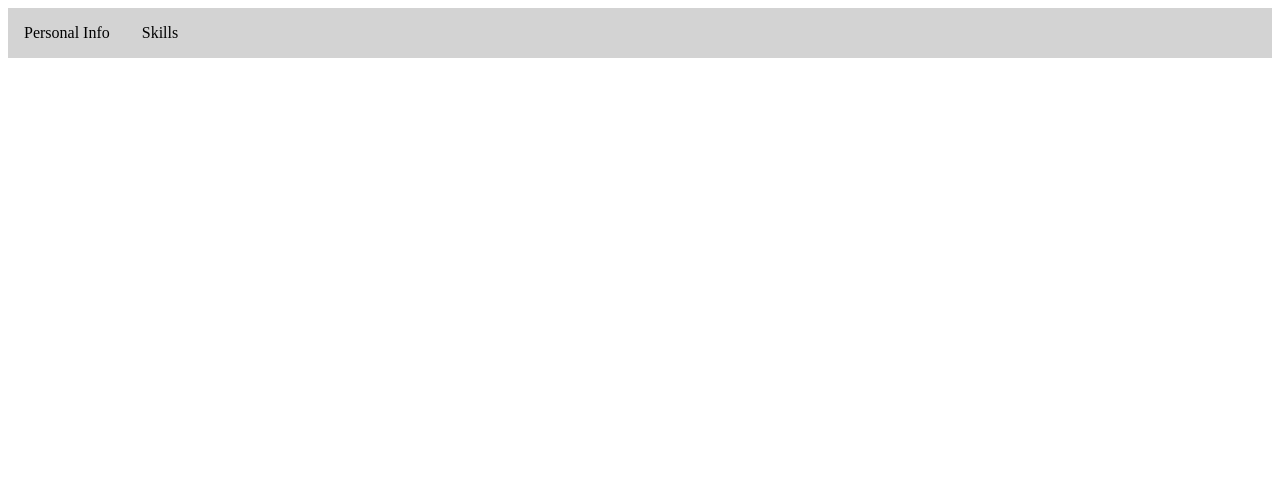
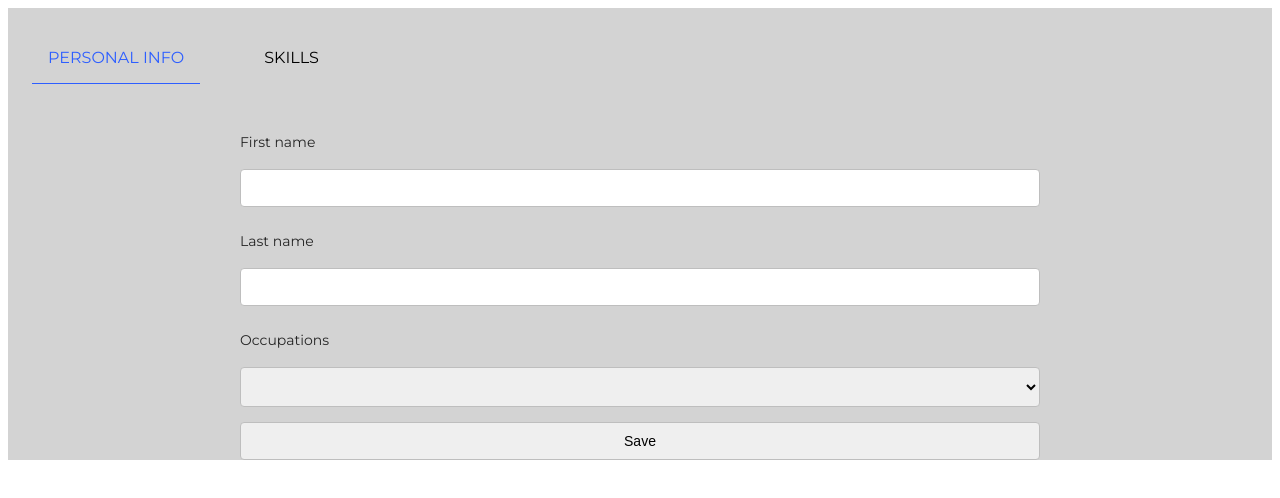
Before and after one commit to johnsvanda/PeopleApp, a React app: page / in a window 1280 px wide. Built offline with nearby package versions, Linux system fonts and the light colour scheme.

Commit message:
logic implemented

```diff
--- a/package.json
+++ b/package.json
@@ -10,6 +10,7 @@
     "node-sass": "^5.0.0",
     "react": "^17.0.2",
     "react-dom": "^17.0.2",
+    "react-hook-form": "^6.15.5",
     "react-redux": "^7.2.3",
     "react-scripts": "4.0.3",
     "redux": "^4.0.5",
--- a/public/index.html
+++ b/public/index.html
@@ -1,14 +1,14 @@
 <!DOCTYPE html>
 <html lang="en">
+
 <head>
   <meta charset="utf-8" />
   <link rel="icon" href="%PUBLIC_URL%/favicon.ico" />
   <meta name="viewport" content="width=device-width, initial-scale=1" />
   <meta name="theme-color" content="#000000" />
-    <meta
-      name="description"
-      content="Web site created using create-react-app"
-    />
+  <meta name="description" content="Web site created using create-react-app" />
+  <link rel="preconnect" href="https://fonts.gstatic.com">
+  <link href="https://fonts.googleapis.com/css2?family=Montserrat&display=swap" rel="stylesheet">
   <link rel="apple-touch-icon" href="%PUBLIC_URL%/logo192.png" />
   <!--
       manifest.json provides metadata used when your web app is installed on a
@@ -26,6 +26,7 @@
     -->
   <title>React App</title>
 </head>
+
 <body>
   <noscript>You need to enable JavaScript to run this app.</noscript>
   <div id="root"></div>
@@ -40,4 +41,5 @@
       To create a production bundle, use `npm run build` or `yarn build`.
     -->
 </body>
+
 </html>
--- /dev/null
+++ b/src/App/App.css
@@ -0,0 +1,31 @@
+body {
+  font-family: "Montserrat", sans-serif;
+}
+
+select,
+input {
+  display: block;
+  box-sizing: border-box;
+  width: 100%;
+  border-radius: 4px;
+  border: 1px solid rgb(190, 190, 190);
+  padding: 10px 15px;
+  margin-bottom: 15px;
+  font-size: 14px;
+}
+
+label {
+  line-height: 2;
+  text-align: left;
+  display: block;
+  margin-bottom: 13px;
+  margin-top: 20px;
+  color: rgb(37, 37, 37);
+  font-size: 14px;
+  font-weight: 200;
+}
+
+form {
+  max-width: 800px;
+  margin: 0 auto;
+}
--- a/src/App/App.js
+++ b/src/App/App.js
@@ -1,9 +1,10 @@
 import Tabs from "../features/tabs/Tabs.jsx";
+import "./App.css";
 
 function App() {
   return (
     <div className="App">
-      <Tabs></Tabs>
+      <Tabs />
     </div>
   );
 }
--- a/src/App/rootReducer.js
+++ b/src/App/rootReducer.js
@@ -1,6 +1,10 @@
 import { combineReducers } from "redux";
 import tabsReducer from "../features/tabs/tabsSlice";
+import occupationsReducer from "../features/occupations/occupationsSlice";
 
-const rootReducer = combineReducers({ tabs: tabsReducer });
+const rootReducer = combineReducers({
+  tabs: tabsReducer,
+  occupations: occupationsReducer,
+});
 
 export default rootReducer;
--- /dev/null
+++ b/src/common/utils.module.scss
@@ -0,0 +1 @@
+$blue: rgb(45, 94, 255);
--- /dev/null
+++ b/src/features/occupations/occupationsSlice.js
@@ -0,0 +1,32 @@
+import { createSlice } from "@reduxjs/toolkit";
+
+export const occupationsSlice = createSlice({
+  name: "occupations",
+  initialState: {
+    array: [
+      {
+        code: "PRESIDENT",
+        name: "President",
+      },
+      {
+        code: "PHILANTHROPIST",
+        name: "Bill Gates",
+      },
+      {
+        code: "ASTRONAUT",
+        name: "Astronaut",
+      },
+      {
+        code: "JOCKEY",
+        name: "Jockey",
+      },
+    ],
+  },
+  reducers: {},
+});
+
+//export const {} = occupationsSlice.actions;
+
+export const occupationsArray = (state) => state.occupations.array;
+
+export default occupationsSlice.reducer;
--- a/src/features/personalInfo/PersonalInfo.jsx
+++ b/src/features/personalInfo/PersonalInfo.jsx
@@ -0,0 +1,48 @@
+import React from "react";
+import { useSelector } from "react-redux";
+import { useForm } from "react-hook-form";
+import { occupationsArray } from "../occupations/occupationsSlice";
+import styles from "./PersonalInfo.module.scss";
+
+const PersonalInfo = () => {
+  const occupations = useSelector(occupationsArray);
+
+  const { register, errors, handleSubmit } = useForm();
+  const onSubmit = (data) => {
+    console.log(data);
+  };
+
+  return (
+    <div className={styles.PersonalInfo}>
+      <form onSubmit={handleSubmit(onSubmit)}>
+        <label>First name</label>
+        <input
+          name="firstName"
+          ref={register({ required: true, maxLength: 20 })}
+        />
+        {errors.firstName && "First name is required"}
+
+        <label>Last name</label>
+        <input
+          name="lastName"
+          ref={register({ required: true, maxLength: 20 })}
+        />
+        {errors.lastName && "Last name is required"}
+
+        <label>Occupations</label>
+        <select name="occupations" ref={register}>
+          <option value=""></option>
+          {occupations.map(({ code, name }) => (
+            <option key={code} value={code}>
+              {name}
+            </option>
+          ))}
+        </select>
+
+        <input type="submit" value="Save" />
+      </form>
+    </div>
+  );
+};
+
+export default PersonalInfo;
--- /dev/null
+++ b/src/features/personalInfo/PersonalInfo.module.scss
@@ -0,0 +1,115 @@
+/* .App {
+  font-family: sans-serif;
+  text-align: center;
+}
+body {
+  background: #0e101c;
+  font-family: -apple-system, BlinkMacSystemFont, "Segoe UI", "Roboto", "Oxygen",
+    "Ubuntu", "Cantarell", "Fira Sans", "Droid Sans", "Helvetica Neue",
+    sans-serif;
+  color: white;
+  padding: 0 20px 50px;
+}
+
+.h1 {
+  margin-top: 80px;
+  color: white;
+  font-size: 25px;
+  padding-bottom: 0px;
+}
+
+.form {
+  max-width: 800px;
+  margin: 0 auto;
+}
+
+.p {
+  color: #bf1650;
+  text-align: center;
+}
+
+select,
+input {
+  display: block;
+  box-sizing: border-box;
+  width: 100%;
+  border-radius: 4px;
+  border: 1px solid white;
+  padding: 10px 15px;
+  margin-bottom: 15px;
+  font-size: 14px;
+}
+
+.label,
+section > label {
+  line-height: 2;
+  text-align: left;
+  display: block;
+  margin-bottom: 13px;
+  margin-top: 20px;
+  color: white;
+  font-size: 14px;
+  font-weight: 200;
+}
+
+input[type="submit"],
+.button {
+  background: #ec5990;
+  color: white;
+  text-transform: uppercase;
+  border: none;
+  margin-top: 20px;
+  padding: 20px;
+  font-size: 16px;
+  font-weight: 100;
+  letter-spacing: 10px;
+  display: block;
+  appearance: none;
+  border-radius: 4px;
+  width: 100%;
+  font-weight: lighter;
+}
+
+.buttonBlack {
+  background: black;
+  border: 1px solid white;
+}
+
+.App {
+  max-width: 600px;
+  margin: 0 auto;
+}
+
+.container {
+  display: grid;
+  grid-template-columns: 1fr 1fr;
+  grid-gap: 20px;
+}
+
+.counter {
+  font-weight: 400;
+  background: white;
+  color: black;
+  padding: 10px 15px;
+  border-radius: 4px;
+  position: fixed;
+  top: 20px;
+  right: 30px;
+  z-index: 9999999;
+}
+
+button[type="button"] {
+  padding: 5px;
+  background: #516391;
+  color: white;
+  letter-spacing: 0px;
+  text-transform: none;
+  padding: 10px;
+  letter-spacing: 2px;
+}
+
+button[type="button"]:hover {
+  background: #bf1650;
+  color: white;
+}
+ */
--- /dev/null
+++ b/src/features/skills/SkillInput.jsx
@@ -0,0 +1,28 @@
+import React, { useState } from "react";
+import styles from "./Skills.module.scss";
+
+const SkillInput = ({ id, addSkill, removeSkill, register }) => {
+  const [skill, setSkill] = useState("");
+
+  return (
+    <div className={styles.SkillInput}>
+      <input
+        ref={register()}
+        name={id}
+        value={skill}
+        onChange={(e) => setSkill(e.target.value)}
+      />
+      {id === 0 ? (
+        <button type="button" onClick={() => addSkill()}>
+          +
+        </button>
+      ) : (
+        <button type="button" onClick={() => removeSkill(id)}>
+          -
+        </button>
+      )}
+    </div>
+  );
+};
+
+export default SkillInput;
--- a/src/features/skills/Skills.jsx
+++ b/src/features/skills/Skills.jsx
@@ -0,0 +1,41 @@
+import React, { useState } from "react";
+import { useForm } from "react-hook-form";
+import styles from "./Skills.module.scss";
+import SkillInput from "./SkillInput.jsx";
+
+const Skills = () => {
+  const { handleSubmit, register } = useForm();
+  const [skills, setSkills] = useState([{ id: 0 }]);
+  const [id, setId] = useState(1);
+
+  const addSkill = () => {
+    setId((prevCount) => prevCount + 1);
+    const newSkill = { id, content: "" };
+    setSkills([...skills, newSkill]);
+  };
+
+  const removeSkill = (removeId) => {
+    const newSkill = skills.filter(({ id }) => id !== removeId);
+    setSkills(newSkill);
+  };
+
+  const onSubmit = (data) => {
+    const rawData = Object.values(data);
+    const resultData = rawData.filter((el) => el !== "");
+    console.log(resultData);
+  };
+
+  return (
+    <div className={styles.Skills}>
+      <label>Skills</label>
+      <form onSubmit={handleSubmit(onSubmit)}>
+        {skills.map(({ id }) => (
+          <SkillInput key={id} {...{ register, id, addSkill, removeSkill }} />
+        ))}
+        <input type="submit" value="Save" />
+      </form>
+    </div>
+  );
+};
+
+export default Skills;
--- /dev/null
+++ b/src/features/skills/Skills.module.scss
@@ -0,0 +1,3 @@
+.SkillInput {
+  display: flex;
+}
--- a/src/features/tabs/Tab.jsx
+++ b/src/features/tabs/Tab.jsx
@@ -1,8 +1,15 @@
 import React from "react";
 import styles from "./Tab.module.scss";
 
-const Tab = ({ title }) => {
-  return <div className={styles.Tab}>{title}</div>;
+const Tab = ({ id, title, active, setActiveTab }) => {
+  return (
+    <div
+      className={[styles.Tab, active ? styles.activeTab : null].join(" ")}
+      onClick={() => setActiveTab(id)}
+    >
+      {title}
+    </div>
+  );
 };
 
 export default Tab;
--- a/src/features/tabs/Tab.module.scss
+++ b/src/features/tabs/Tab.module.scss
@@ -1,3 +1,13 @@
+@import "../../common/utils.module.scss";
+
 .Tab {
   padding: 1rem;
+  margin: 1.5rem;
+  cursor: pointer;
+  text-transform: uppercase;
 }
+
+.activeTab {
+  border-bottom: 1px $blue solid;
+  color: $blue;
+}
--- a/src/features/tabs/Tabs.jsx
+++ b/src/features/tabs/Tabs.jsx
@@ -1,4 +1,4 @@
-import React, { useState } from "react";
+import React, { useState, Fragment } from "react";
 import { useSelector } from "react-redux";
 import styles from "./Tabs.module.scss";
 import Tab from "./Tab.jsx";
@@ -10,22 +10,30 @@ const Tabs = () => {
 
   const Navigation = () => (
     <div className={styles.Navigation}>
-      {tabs.map(({ id, title }) => (
-        <Tab key={id} title={title}></Tab>
-      ))}
+      {tabs.map(({ id, title }) => {
+        let active = activeTab === id;
+        return <Tab key={id} {...{ title, active, setActiveTab, id }}></Tab>;
+      })}
     </div>
   );
 
-  const Content = () => <div className={styles.Content}></div>;
-
+  const Content = () => (
+    <div className={styles.Content}>
+      {tabs.map(({ content, id }) => {
+        if (id === activeTab)
+          return (
+            <div className={styles.Container} key={id}>
+              {content}
+            </div>
+          );
+        else return undefined;
+      })}
+    </div>
+  );
   return (
     <div className={styles.Tabs}>
       <Navigation />
-      <Content>
-        {React.Children.map((component, id) =>
-          activeTab === id ? component : undefined
-        )}
-      </Content>
+      <Content />
     </div>
   );
 };
--- a/src/features/tabs/tabsSlice.js
+++ b/src/features/tabs/tabsSlice.js
@@ -1,12 +1,14 @@
 import { createSlice } from "@reduxjs/toolkit";
+import PersonalInfo from "../personalInfo/PersonalInfo.jsx";
+import Skills from "../skills/Skills.jsx";
 
 export const tabsSlice = createSlice({
   name: "tabs",
   initialState: {
     defaultTabId: 0,
     tabsArray: [
-      { id: 0, title: "Personal Info" },
-      { id: 1, title: "Skills" },
+      { id: 0, title: "Personal Info", content: <PersonalInfo /> },
+      { id: 1, title: "Skills", content: <Skills /> },
     ],
   },
   reducers: {},
```
Also changed, not shown: 1 other file. Lines whose indentation alone changed are shown as unchanged.
